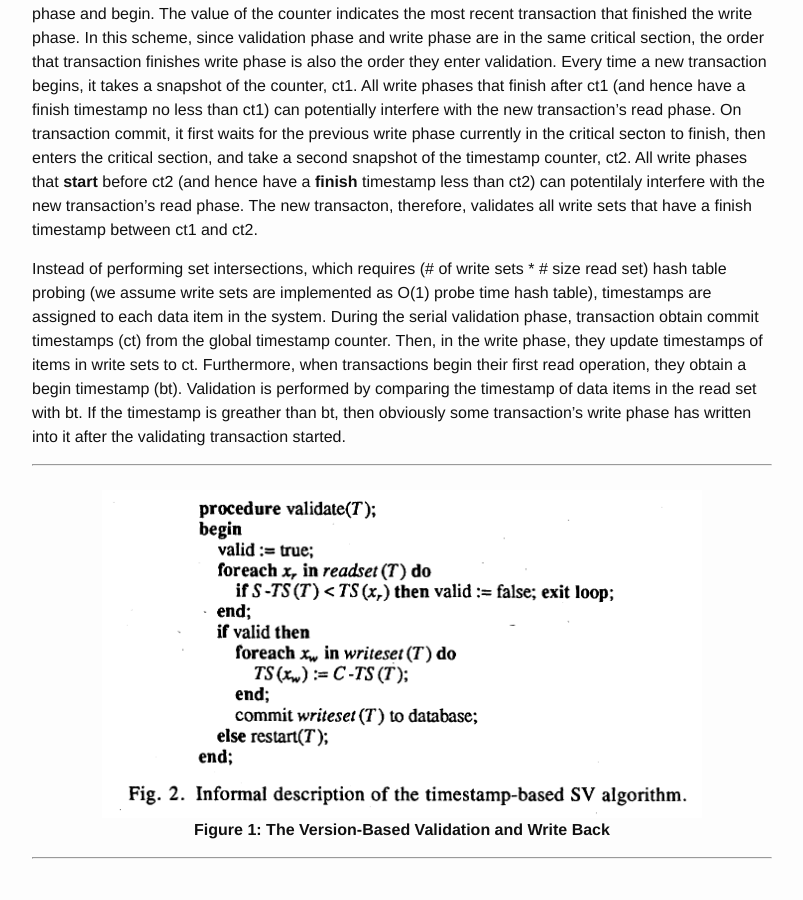
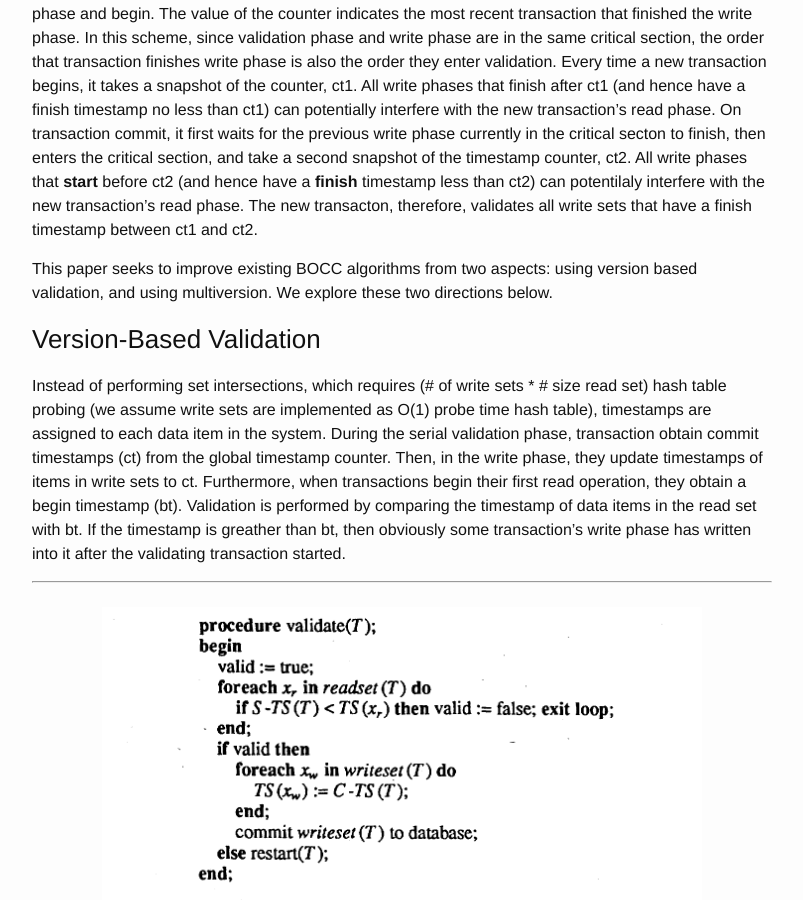
Before and after one commit to wangziqi2013/wangziqi2013.github.io, a Jekyll site: the page built from _posts/2018-03-20-Improving-the-Perf-of-OCC-Algo-through-TS-and-Ver.markdown, in a window 1280 px wide and 900 px high, scrolled down 718 px. Shown: the whole window, without its empty margins (238-1041 px from the left). Built offline with Jekyll 4.4.1, drawn with Linux system fonts in a browser that asks for light colours.

Commit message:
Adding section title

```diff
--- a/_posts/2018-03-20-Improving-the-Perf-of-OCC-Algo-through-TS-and-Ver.markdown
+++ b/_posts/2018-03-20-Improving-the-Perf-of-OCC-Algo-through-TS-and-Ver.markdown
@@ -26,6 +26,11 @@ secton to finish, then enters the critical section, and take a second snapshot o
 All write phases that **start** before ct2 (and hence have a **finish** timestamp less than ct2) can potentilaly
 interfere with the new transaction's read phase. The new transacton, therefore, validates all write sets that have
 a finish timestamp between ct1 and ct2.
+
+This paper seeks to improve existing BOCC algorithms from two aspects: using version based validation, and using
+multiversion. We explore these two directions below.
+
+### Version-Based Validation
 
 Instead of performing set intersections, which requires (# of write sets * # size read set) hash table probing (we assume
 write sets are implemented as O(1) probe time hash table), timestamps are assigned to each data item in the system.
@@ -123,3 +128,5 @@ for validation is merely the size of the read set. In addition, version update d
 writes, then the write set is a subset of the read set. We can therefore rewrite the overhead as at
 most (2 * read set size). Compared with the classical BOCC implementation, the reduction of overhead is
 quite significant.
+
+### Multiversion OCC
```
